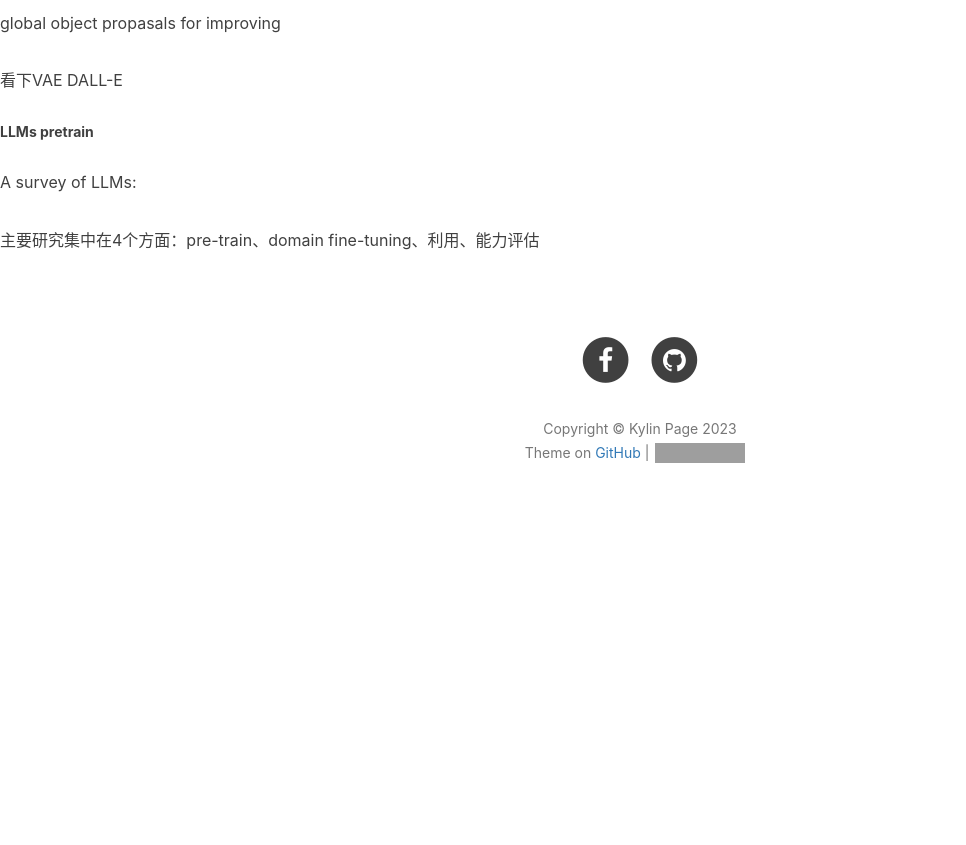
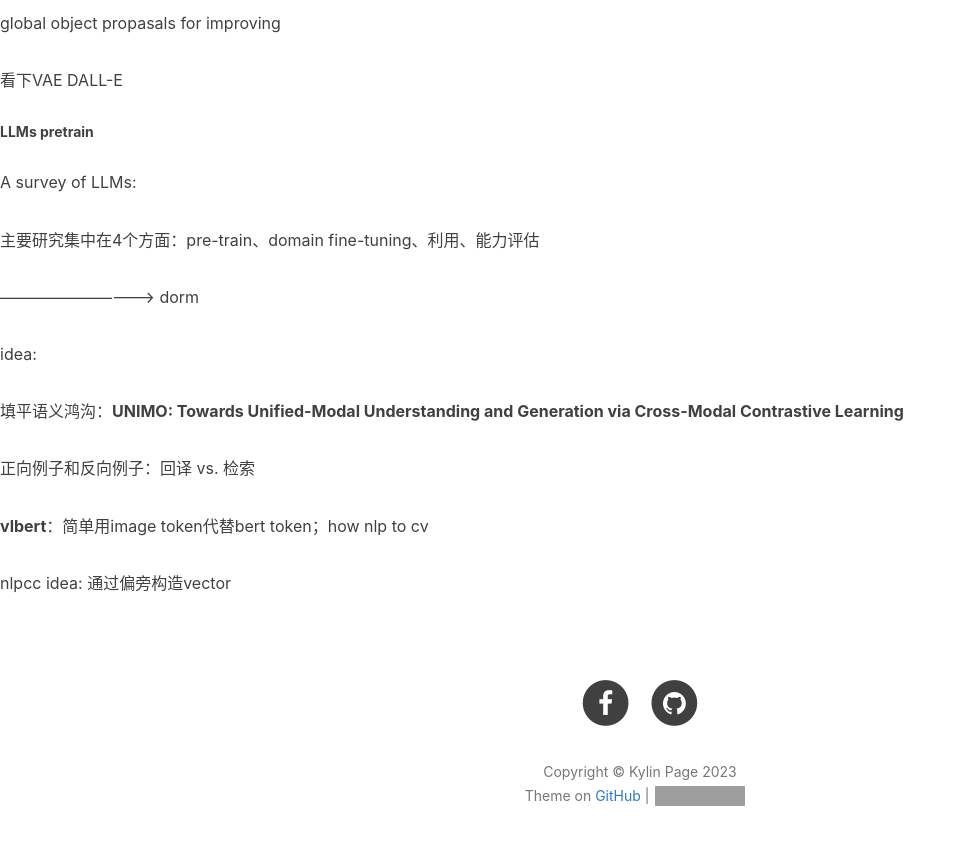
Before and after one commit to KylinC/KylinC.github.io, a Jekyll site: the page built from _posts/2023-06-26-MMLLM.md, in a window 1280 px wide and 900 px high, scrolled down 1499 px. Shown: the top 845 px of the window, without its empty margins (0-966 px from the left). Built offline with Jekyll 4.4.1, drawn with Linux system fonts in a browser that asks for light colours; nearby versions of some CDN libraries; our own code applies the rules of GitHub Pages for plain Markdown files; comment, search, counter and statistics services are not loaded; before the commit the page ends 2056 px from its top, so only the background shows below that; grey boxes are pictures that could not be loaded.

Commit message:
a little

```diff
--- a/_posts/2023-06-26-MMLLM.md
+++ b/_posts/2023-06-26-MMLLM.md
@@ -81,3 +81,23 @@ global object propasals for improving
 A survey of LLMs:
 
 主要研究集中在4个方面：pre-train、domain fine-tuning、利用、能力评估
+
+
+
+
+
+
+
+-----------------------------> dorm
+
+idea:
+
+
+
+填平语义鸿沟：**UNIMO: Towards Unified-Modal Understanding and Generation via Cross-Modal Contrastive Learning**
+
+正向例子和反向例子：回译 vs. 检索
+
+**vlbert**：简单用image token代替bert token；how nlp to cv
+
+nlpcc idea: 通过偏旁构造vector
```
